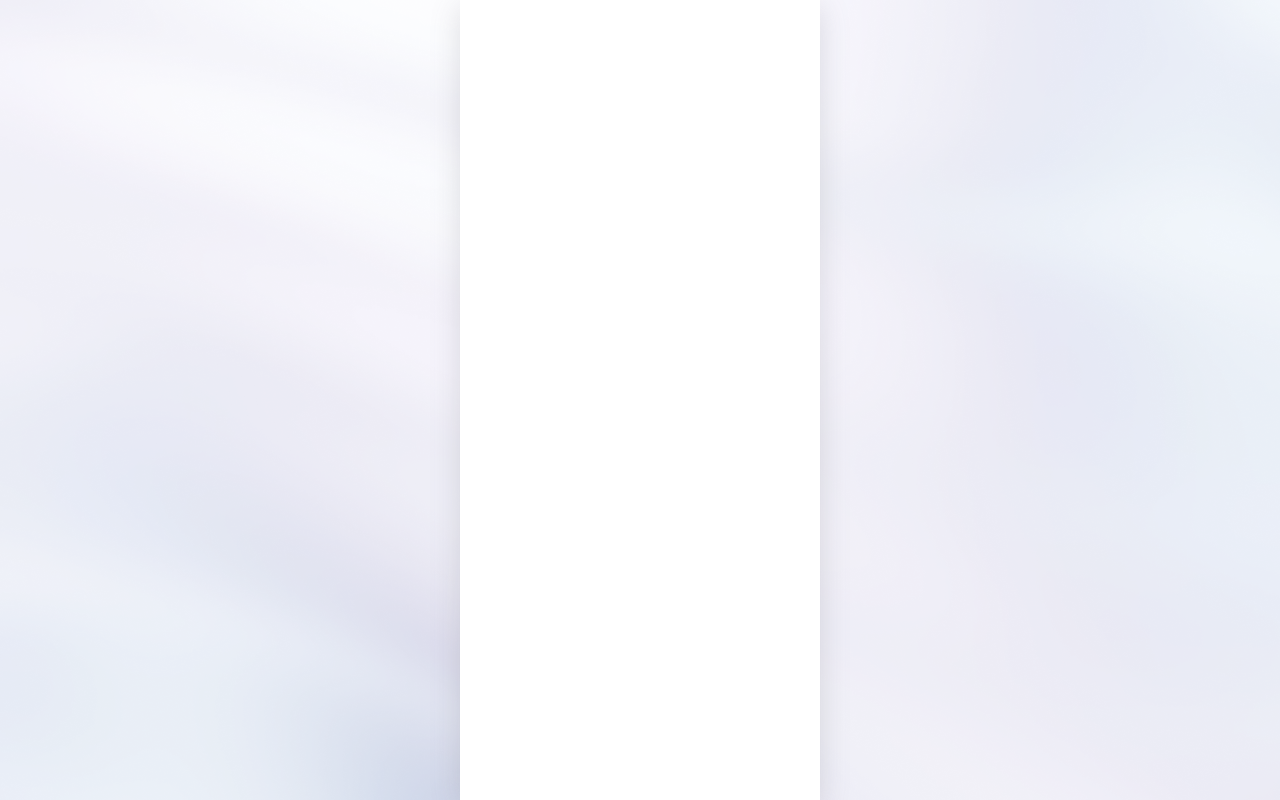
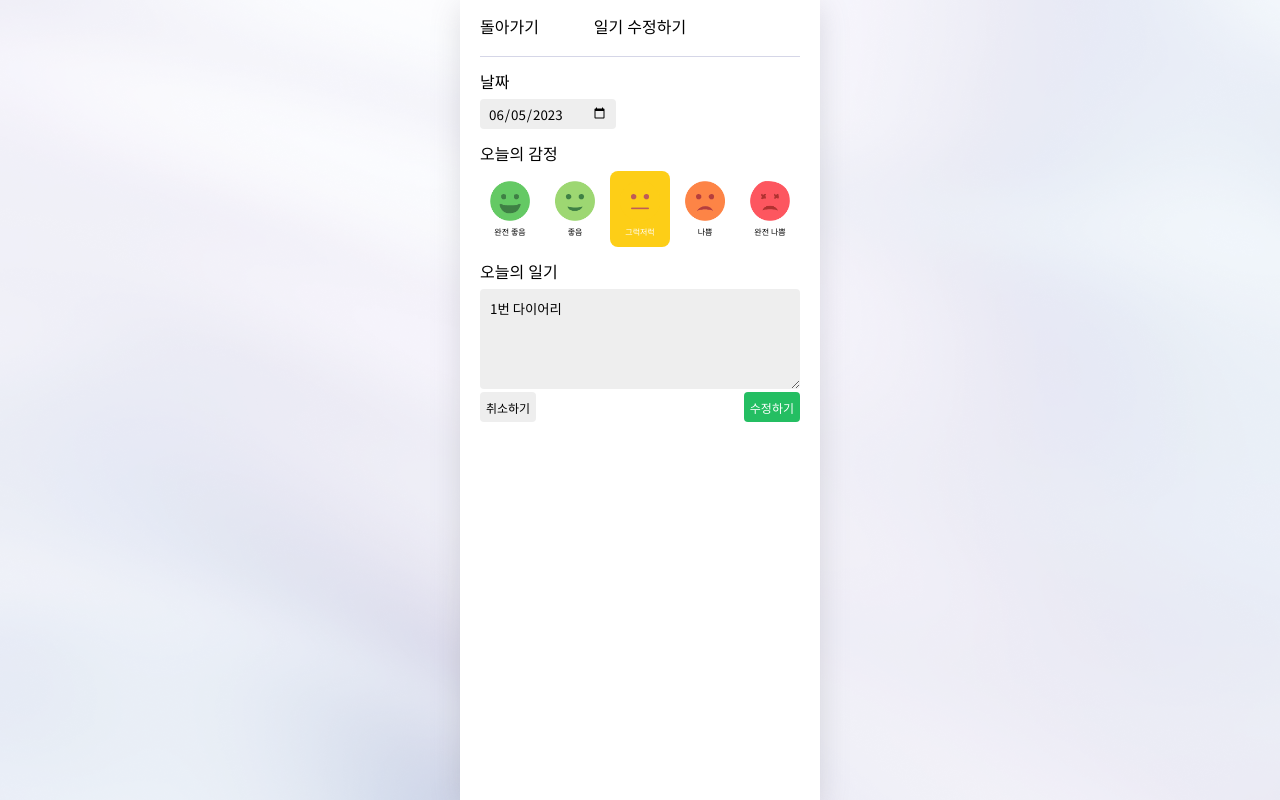
Before and after one commit to dlfeksgo/EmotionDiary, a React (Create React App) app: page /edit/1 in a window 1280 px wide. Before the commit this address had no page. Built offline with nearby package versions, Linux system fonts and the light colour scheme.

Commit message:
수정하기

```diff
--- a/src/App.js
+++ b/src/App.js
@@ -23,7 +23,7 @@ function App() {
 						<Route path="/" element={<Home />} />
 						<Route path="/diary" element={<Diary />} />
 						<Route path="/create" element={<Create />} />
-						<Route path="/edit" element={<Edit />} />
+						<Route path="/edit/:id" element={<Edit />} />
 					</Routes>
 				</div>
 			</BrowserRouter>
--- a/src/components/DiaryForm/index.js
+++ b/src/components/DiaryForm/index.js
@@ -13,7 +13,7 @@ import {
 import MyButton from '../MyButton';
 import { useNavigate } from 'react-router';
 import { useDispatch, useSelector } from 'react-redux';
-import diarySlice from '../../reducers/diarySlice';
+import diarySlice, { edit } from '../../reducers/diarySlice';
 import MyHeader from '../MyHeader';
 import emotionSlice from '../../reducers/emotionSlice';
 import EmotionList from '../EmotionList';
@@ -22,29 +22,41 @@ const getStringDate = (date) => {
 	return date.toISOString().slice(0, 10);
 };
 
-const DiaryForm = () => {
+const DiaryForm = ({ editId }) => {
 	const navigate = useNavigate();
 	const dispatch = useDispatch();
 	const { emotionList } = useSelector((state) => state.emotion);
 	const [content, setContent] = useState('');
 
 	const [date, setDate] = useState(getStringDate(new Date()));
+
 	const [emotion, setEmotion] = useState(1);
 
 	const dataId = useRef(0);
+	const { diaryPosts } = useSelector((state) => state.diary);
 	// useEffect(() => {
 	// 	dispatch(emotionSlice.actions.statusUpdate({ emotionGrade }));
 	// }, [emotionGrade]);
 
+	const [data] = diaryPosts.filter((v) => v.id === parseInt(editId));
+	const [editDate, setEditDate] = useState(
+		editId ? getStringDate(new Date(parseInt(data.date))) : null
+	);
+	const [editContent, setEditContent] = useState(editId ? data.content : null);
+	const [editEmotion, setEditEmotion] = useState(editId ? data.emotion : null);
+	// const strDate = getStringDate(new Date(parseInt(data.date)));
+
 	const handleEmotion = useCallback(
 		(grade) => () => {
 			setEmotion(grade);
+			setEditEmotion(grade);
 		},
 		[]
 	);
 
 	const handleContent = useCallback((e) => {
 		setContent(e.target.value);
+		setEditContent(e.target.value);
 	}, []);
 
 	const handleCreate = () => {
@@ -61,6 +73,81 @@ const DiaryForm = () => {
 		navigate('/', { replace: true });
 	};
 
+	const handleEdit = () => {
+		dispatch(
+			edit({
+				id: data.id,
+				editEmotion,
+				editContent,
+				editDate: new Date(editDate).getTime(),
+			})
+		);
+		navigate('/', { replace: true });
+	};
+
+	if (editId) {
+		return (
+			<div>
+				<MyHeader
+					headText={'일기 수정하기'}
+					leftChild={'돌아가기'}
+					onClickLeft={() => {
+						navigate(-1);
+					}}
+				/>
+				<DateWrapper>
+					<h5>날짜</h5>
+					<DateInput
+						type="date"
+						value={editDate}
+						onChange={(e) => {
+							setEditDate(e.target.value);
+						}}
+					/>
+				</DateWrapper>
+				<EmotionWrapper>
+					<h5>오늘의 감정</h5>
+					<EmotionDiv>
+						{emotionList.map((v) => {
+							return (
+								<EmotionList
+									key={v.grade}
+									{...v}
+									onClick={handleEmotion}
+									isSelected={v.grade === editEmotion}
+								/>
+							);
+						})}
+					</EmotionDiv>
+				</EmotionWrapper>
+				<ContentWrapper>
+					<h5>오늘의 일기</h5>
+					<div>
+						<DiaryTextArea
+							name="diaryData"
+							placeholder="오늘은 어땠어요?"
+							value={editContent}
+							onChange={handleContent}
+						></DiaryTextArea>
+					</div>
+				</ContentWrapper>
+				<ButtonDiv>
+					<MyButton
+						status={'default'}
+						onClick={() => {
+							navigate(-1);
+						}}
+						text={'취소하기'}
+					></MyButton>
+					<MyButton
+						status={'positive'}
+						onClick={handleEdit}
+						text={'수정하기'}
+					></MyButton>
+				</ButtonDiv>
+			</div>
+		);
+	} else {
 		return (
 			<div>
 				<MyHeader
@@ -122,6 +209,7 @@ const DiaryForm = () => {
 				</ButtonDiv>
 			</div>
 		);
+	}
 };
 
 export default DiaryForm;
--- a/src/components/DiaryItem/index.js
+++ b/src/components/DiaryItem/index.js
@@ -1,9 +1,12 @@
 import React from 'react';
 import { ContentDiv, ContentWrapper, ImgDiv, ItemDiv, ItemImg } from './styles';
 import MyButton from '../MyButton';
+import { useNavigate } from 'react-router';
 
-const DiaryItem = ({ emotion, content, date }) => {
+const DiaryItem = ({ emotion, content, date, id }) => {
+	const navigate = useNavigate();
 	const strDate = new Date(parseInt(date)).toLocaleDateString();
+	// const strDate = new Date(parseInt(date)).toISOString().slice(0, 10);
 
 	return (
 		<>
@@ -16,7 +19,13 @@ const DiaryItem = ({ emotion, content, date }) => {
 					<ContentDiv>{content}</ContentDiv>
 				</ContentWrapper>
 				<div>
-					<MyButton status={'default'} text={'수정하기'} />
+					<MyButton
+						status={'default'}
+						text={'수정하기'}
+						onClick={() => {
+							navigate(`/edit/${id}`);
+						}}
+					/>
 				</div>
 			</ItemDiv>
 		</>
--- a/src/components/DiaryList/index.js
+++ b/src/components/DiaryList/index.js
@@ -51,13 +51,26 @@ const DiaryList = ({ data }) => {
 	const [filterEmotion, setFilterEmotion] = useState('all');
 
 	const getProcessedDiaryList = () => {
+		const filterCallback = (item) => {
+			if (filterEmotion === 'good') {
+				return parseInt(item.emotion) <= 3;
+			} else {
+				return parseInt(item.emotion) > 3;
+			}
+		};
+
 		const compare = (a, b) => {
 			if (sortDateType === 'latest') {
 				return parseInt(b.date) - parseInt(a.date);
 			} else return parseInt(a.date) - parseInt(b.date);
 		};
 		const copyList = JSON.parse(JSON.stringify(data));
-		const sortedList = copyList.sort(compare);
+		const filteredList =
+			filterEmotion === 'all'
+				? copyList
+				: copyList.filter((v) => filterCallback(v));
+		const sortedList = filteredList.sort(compare);
+
 		return sortedList;
 	};
 
--- a/src/components/MyButton.js
+++ b/src/components/MyButton.js
@@ -23,9 +23,9 @@ const Button = styled.button`
 	cursor: pointer;
 `;
 
-const MyButton = ({ status, text, onClick }) => {
+const MyButton = ({ status, text, onClick, id }) => {
 	return (
-		<Button status={status} onClick={onClick}>
+		<Button status={status} onClick={onClick} id={id}>
 			{text}
 		</Button>
 	);
--- a/src/pages/Edit.js
+++ b/src/pages/Edit.js
@@ -1,7 +1,15 @@
 import React from 'react';
+import { useParams } from 'react-router';
+import DiaryForm from '../components/DiaryForm';
 
 const Edit = () => {
-	return <div>Edit</div>;
+	const { id } = useParams();
+
+	return (
+		<div>
+			<DiaryForm editId={id} />
+		</div>
+	);
 };
 
 export default Edit;
--- a/src/reducers/diarySlice.js
+++ b/src/reducers/diarySlice.js
@@ -49,7 +49,19 @@ const diarySlice = createSlice({
 			console.log(action.payload);
 			state.diaryPosts.unshift(action.payload);
 		},
+		edit: (state, action) => {
+			console.log(action.payload);
+
+			const data = state.diaryPosts.find(
+				(v) => v.id === parseInt(action.payload.id)
+			);
+			data.content = action.payload.editContent;
+			data.emotion = parseInt(action.payload.editEmotion);
+			data.date = action.payload.editDate;
+		},
 	},
 });
 
+export const { edit } = diarySlice.actions;
+
 export default diarySlice;
```
Lines whose indentation alone changed are shown as unchanged.
